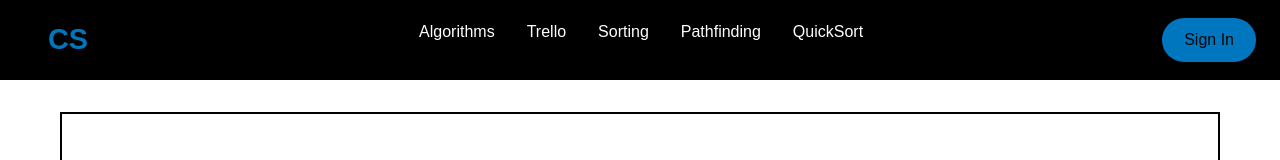
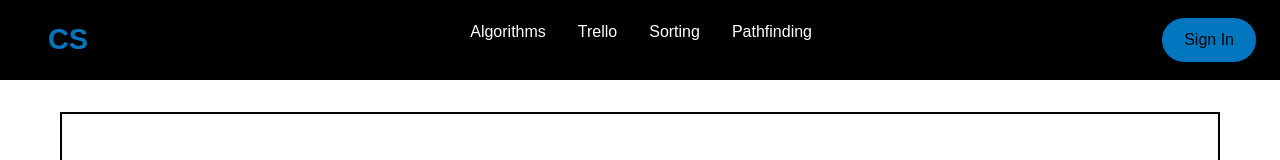
Before and after one commit to Elim-J/capstone-project, a React (Create React App) app: page /quicksort in a window 1280 px wide. Shown: the top 160 px of the page. Built offline with nearby package versions, Linux system fonts and the light colour scheme; a web font is replaced by a local one.

Commit message:
Update package.json, and NavBar
NPM UPSTART to now update before starting the build,

And got rid of quicksort button in navBar

```diff
--- a/package.json
+++ b/package.json
@@ -33,7 +33,7 @@
   },
   "scripts": {
     "start": "react-scripts start",
-    "update": "npm update && react-scripts start",
+    "upstart": "npm update && react-scripts start",
     "build": "react-scripts build",
     "test": "react-scripts test",
     "eject": "react-scripts eject"
--- a/src/components/GlobalNavBar/index.js
+++ b/src/components/GlobalNavBar/index.js
@@ -96,18 +96,6 @@ const Navbar = ({ toggle }) => {
                 >Pathfinding</NavLinksPages>
               </NavItem>
 
-              <NavItem>
-                <NavLinksPages
-                  to='/quicksort'
-                  smooth={true}
-                  duration={500}
-                  spy={true}
-                  exact='false'
-                  offset={-80}
-                  activeClass='active'
-                >QuickSort</NavLinksPages>
-              </NavItem>
-
             </NavMenu>
 
 
```
